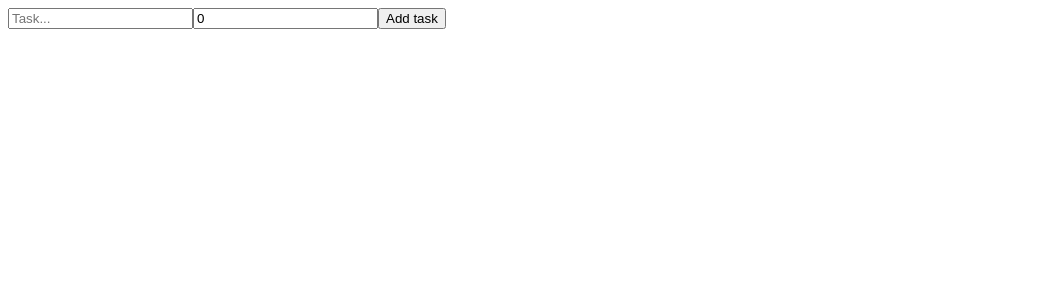
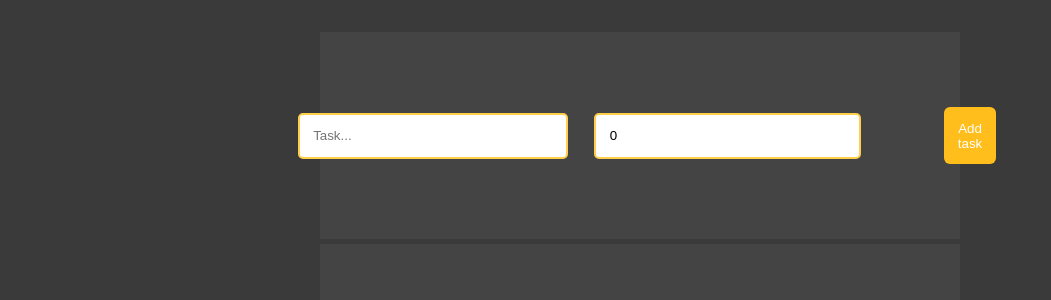
Before and after one commit to SantiagoMC52/ts-todo-list, a React (Create React App) app: page / in a window 1280 px wide. Shown: the top 300 px of the page, without its empty margins (0-1051 px from the left). Built offline with nearby package versions, Linux system fonts and the light colour scheme; the HTML template or start-up script is replaced by a standard one.

Commit message:
Add styles in main page

```diff
--- a/src/App.tsx
+++ b/src/App.tsx
@@ -1,6 +1,11 @@
 import React, { ChangeEvent, FC, useState } from 'react';
 import { ITask } from './Interfaces';
 import TodoTask from './Components/TodoTask';
+import {
+  AddBtn,
+  DaysInput,
+  GlobalStyle, Header, InputsContainer, MainContainer, TaskInput, TodoList
+} from './AppStyle';
 
 const App:FC = () => {
   const [task, setTask] = useState<string>('');
@@ -39,13 +44,29 @@ const App:FC = () => {
   };
 
   return (
-    <div>
-      <div>
-        <input type="text" placeholder="Task..." name="task" value={task} onChange={handleChange} />
-        <input type="number" placeholder="Deadlibe (in days...)" name="deadline" value={deadLine} onChange={handleChange} />
-        <button type="button" onClick={addTask}>Add task</button>
-      </div>
-      <div>
+    <MainContainer>
+      <GlobalStyle />
+      <Header>
+        <InputsContainer>
+          <TaskInput
+            placeholder="Task..."
+            name="task"
+            value={task}
+            size="270px"
+            onChange={handleChange}
+          />
+          <DaysInput
+            type="number"
+            placeholder="Deadlibe (in days...)"
+            name="deadline"
+            min="0"
+            value={deadLine}
+            onChange={handleChange}
+          />
+        </InputsContainer>
+        <AddBtn type="button" onClick={addTask}>Add task</AddBtn>
+      </Header>
+      <TodoList>
         {
           todoList.map((
             todoTask: ITask
@@ -58,8 +79,8 @@ const App:FC = () => {
             />
           ))
         }
-      </div>
-    </div>
+      </TodoList>
+    </MainContainer>
   );
 };
 
--- /dev/null
+++ b/src/AppStyle.ts
@@ -0,0 +1,84 @@
+import styled, { createGlobalStyle } from 'styled-components';
+
+export const GlobalStyle = createGlobalStyle`
+    *, *::after, *::before {
+        margin: 0;
+        padding: 0;
+        box-sizing: border-box;
+    }
+`;
+
+export const MainContainer = styled('div')`
+    display: flex;
+    flex-direction: column;
+    justify-content: center;
+    align-items: center;
+    background-color: #3A3A3A;
+    width: 100vw;
+    height: 100vh;
+`;
+
+export const Header = styled('div')`
+    display: flex;
+    justify-content: center;
+    align-items: center;
+    background-color: #444444;
+    flex: 30%;
+    margin-top: 2em;
+    width: 50%;
+`;
+
+export const InputsContainer = styled('div')`
+    display: flex;
+    align-items: center;
+`;
+
+export const TaskInput = styled.input.attrs((props) => ({
+  type: 'text',
+  size: props.size || '20em'
+}))`
+    border: 2px solid #ffce4b;
+    border-radius: 5px;
+    margin: 1em;
+    padding: 1em;
+    width: ${(props) => props.size};
+
+    :focus{
+        outline: none;
+    }
+`;
+
+export const DaysInput = styled.input.attrs((props) => ({
+  type: 'number',
+  size: props.size || '20em'
+}))`
+    border: 2px solid #ffce4b;
+    border-radius: 5px;
+    margin: 1em;
+    padding: 1em;
+    width: ${(props) => props.size};
+
+    :focus{
+        outline: none;
+    }
+`;
+
+export const AddBtn = styled('button')`
+    background-color: #ffbe1c;
+    color: white;
+    padding: 1em;
+    border: none;
+    border-radius: 6px;
+    margin-left: 70px;
+`;
+
+export const TodoList = styled('div')`
+    display:flex;
+    flex-direction: column;
+    align-items: center;
+    background-color: #444444;
+    margin-top: 5px;
+    padding: 10px;
+    flex: 80%;
+    width: 50%;
+`;
--- a/src/Components/TodoTask/index.tsx
+++ b/src/Components/TodoTask/index.tsx
@@ -10,7 +10,7 @@ interface Props {
 }
 
 const TodoTask = ({ createdTask, deleteTask, doneTask }:Props) => (
-  <>
+  <div>
     <ul>
       <li className={!createdTask.completed ? 'task-item' : 'task-done'}>
         {createdTask.taskName}
@@ -36,7 +36,7 @@ const TodoTask = ({ createdTask, deleteTask, doneTask }:Props) => (
         </button>
       </li>
     </ul>
-  </>
+  </div>
 );
 
 export default TodoTask;
```
